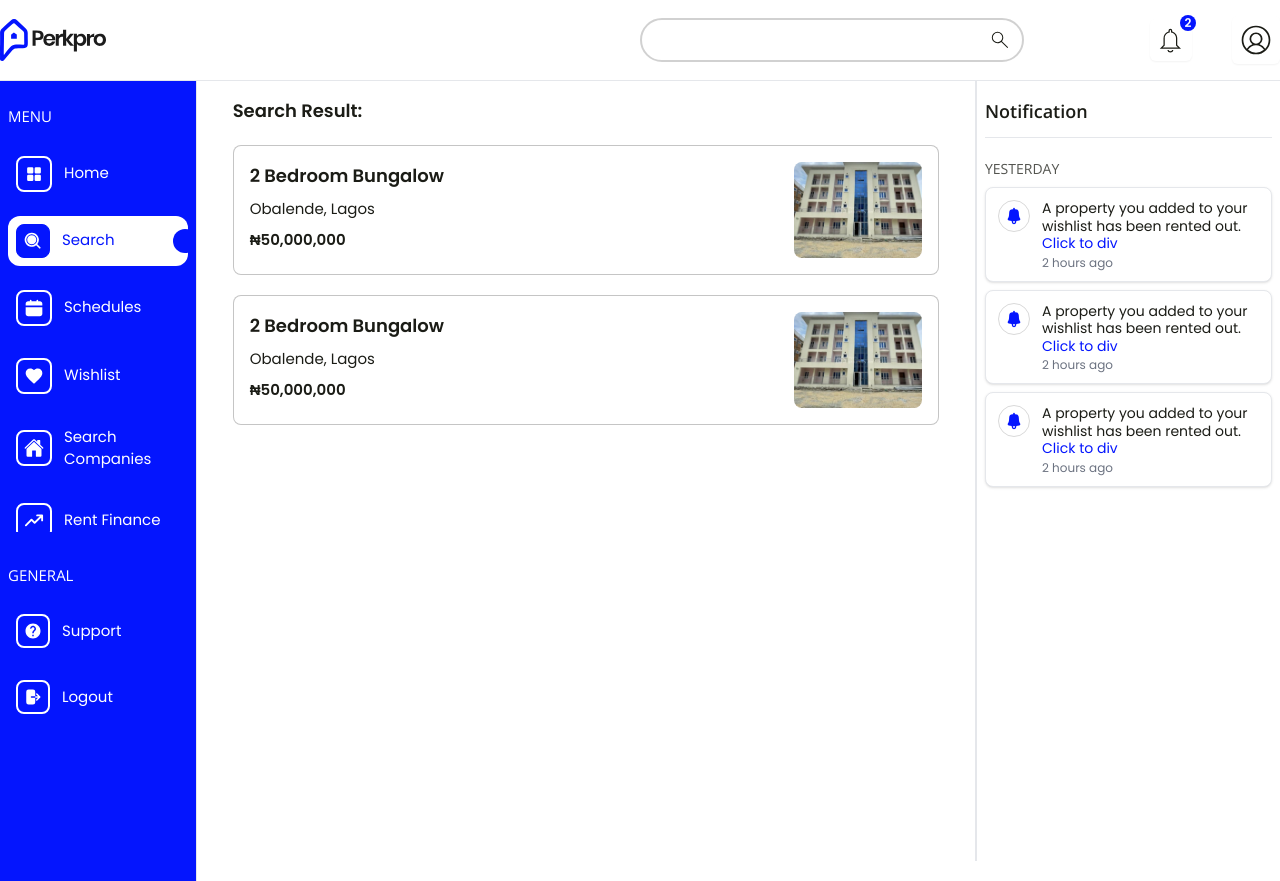
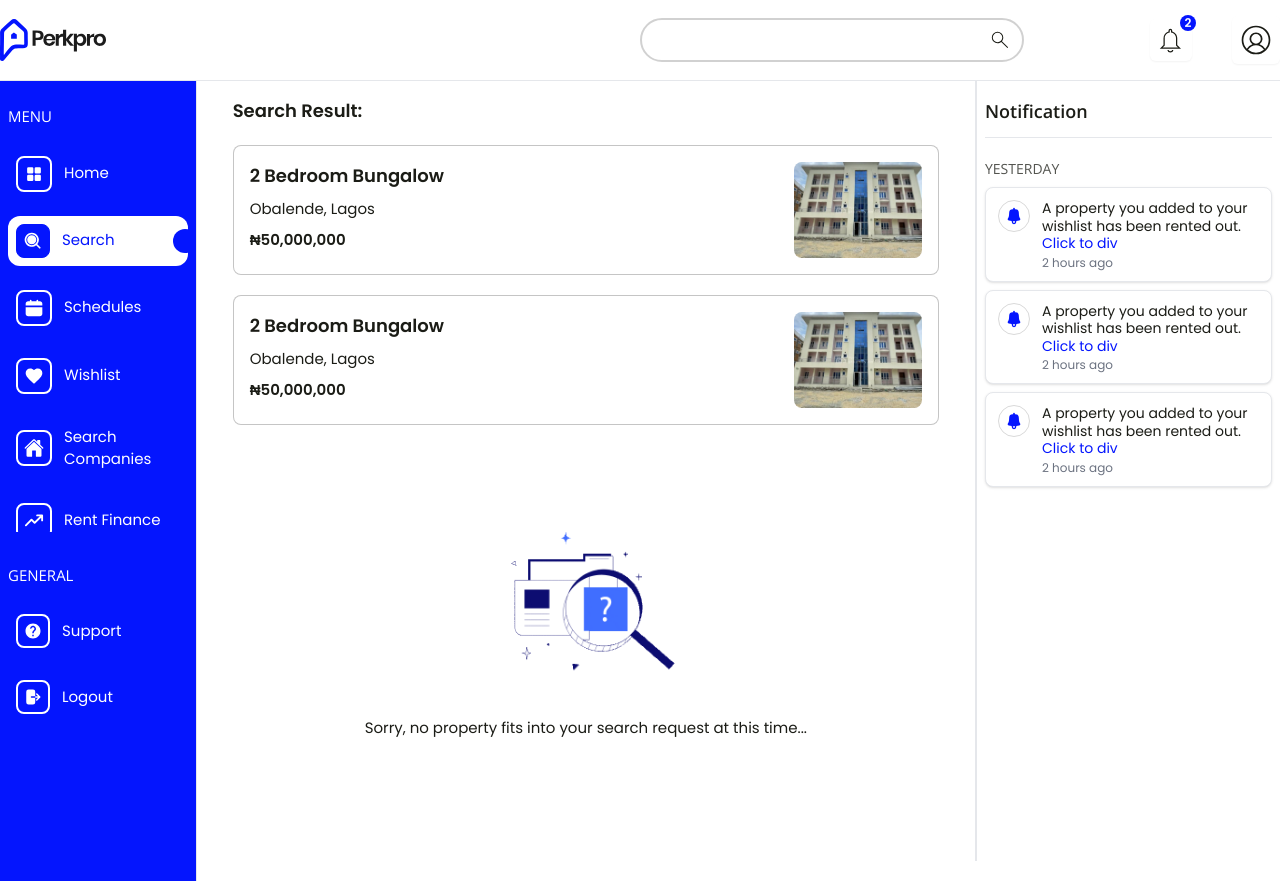
Before and after one commit to ryanfavour4/perkpro-webapp, a React (Vite) app: page /tenant/search/results in a window 1280 px wide. Built offline with nearby package versions, Linux system fonts and the light colour scheme; a web font is replaced by a local one; what tailwind-clip-path would draw is missing.

Commit message:
Refactor code structure for improved readability and maintainability

```diff
--- a/src/pages/tenant/search/search-result.tsx
+++ b/src/pages/tenant/search/search-result.tsx
@@ -3,6 +3,8 @@ import SideNavbar from "@/layout/side-navbar";
 import TopNavbar from "@/layout/top-navbar";
 import { useNavigate } from "react-router-dom";
 import listingHouse1 from "@/assets/images/listing-house-1.jpg";
+import loaderGif from "@/assets/images/loader.gif";
+import nothingFoundGif from "@/assets/images/nothing-found.gif";
 
 export default function SearchResult() {
     return (
@@ -44,6 +46,7 @@ export default function SearchResult() {
 
 export function SearchResultMainContent() {
     return (
+        <>
             <div className="px-4 bg-light-100 py-4">
                 <div className="pb-10">
                     {/* Section 1 */}
@@ -55,6 +58,24 @@ export function SearchResultMainContent() {
                     </div>
                 </div>
             </div>
+            <div className="hidden inset-0 flex-1 items-center justify-center fixed bg-white">
+                <img
+                    src={loaderGif}
+                    className="size-56 rounded-lg object-cover"
+                />
+            </div>
+            <div className="flex flex-1 items-center justify-center flex-col">
+                <img
+                    src={nothingFoundGif}
+                    className="size-56 rounded-lg object-cover"
+                />
+
+                <p className="text-center">
+                    Sorry, no property fits {`\n`} into your search {`\n`}
+                    request at this time...
+                </p>
+            </div>
+        </>
     );
 }
 
```
Also changed, not shown: src/assets/images/loader.gif (added), src/assets/images/loader.png (deleted). Lines whose indentation alone changed are shown as unchanged.
